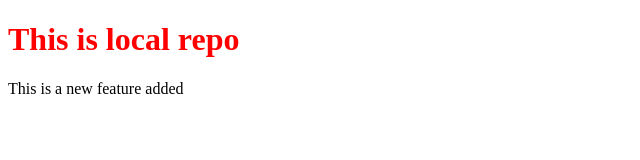
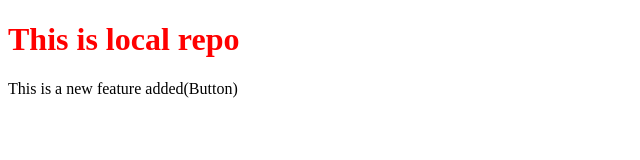
Before and after one commit to Yaswanth2127/localRepo, a plain HTML site: page index.html in a window 1280 px wide. Shown: the full height of the page, 0-640 px from the left. Drawn offline with Linux system fonts and the light colour scheme.

Commit message:
add button feature

```diff
--- a/index.html
+++ b/index.html
@@ -7,6 +7,6 @@
 </head>
 <body>
    <h1 style="color: red;">This is local repo </h1>
-   <p>This is a new feature added</p>
+   <p>This is a new feature added(Button)</p>
 </body>
 </html>
```
